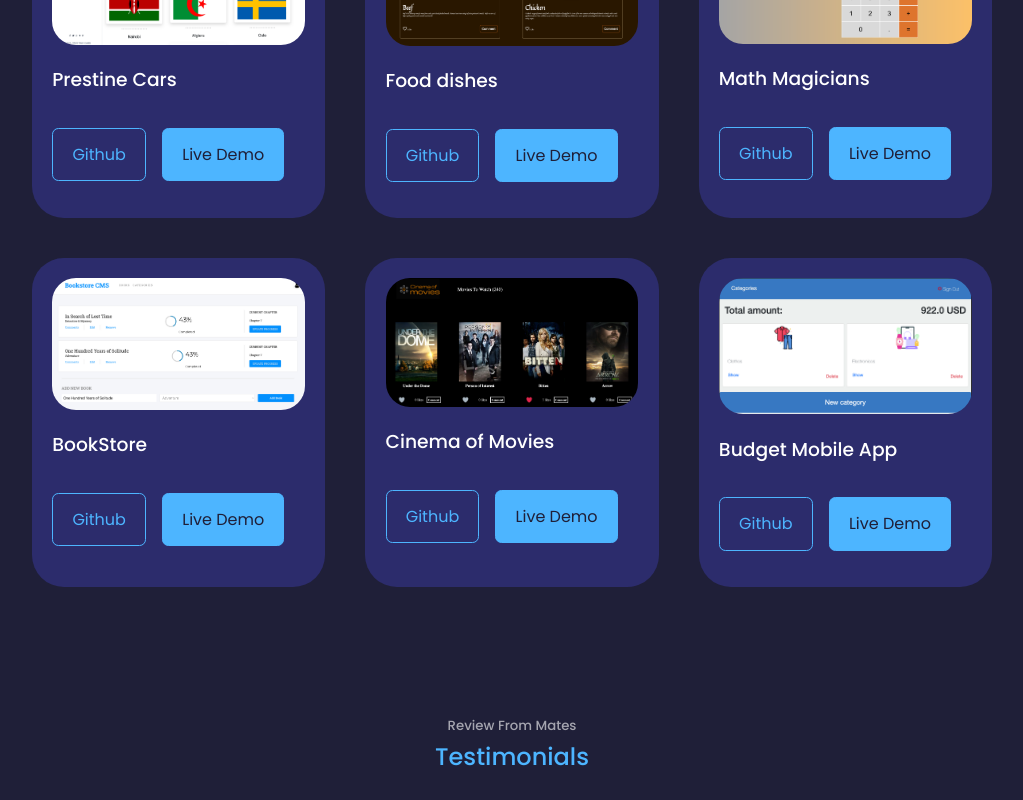
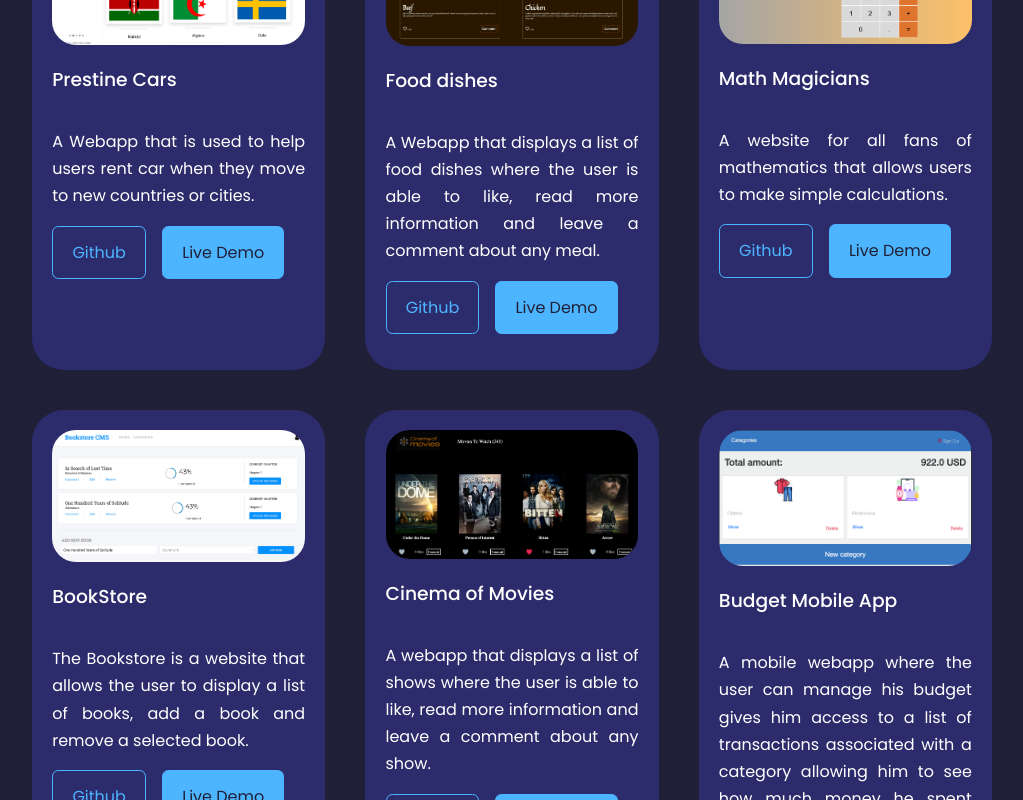
Before and after one commit to selma-belhadj/portfolio-project, a React (Create React App) app: page / in a window 1280 px wide. Shown: the part 2700-3500 px from the top of the page, without its empty margins (128-1151 px from the left). Built offline with nearby package versions, Linux system fonts and the light colour scheme.

Commit message:
Updated the portfolio section with projects summaries

```diff
--- a/src/components/portfolio/Portfolio.js
+++ b/src/components/portfolio/Portfolio.js
@@ -13,7 +13,9 @@ const data = [
     image: IMG1,
     title: 'Prestine Cars',
     github: 'https://github.com/Prestine-Cars',
-    demo: 'https://prestine-carz.herokuapp.com/',
+    demo: 'https://prestine-carz.onrender.com/',
+    description: 'A Webapp that is used to help users rent car when they move to new countries or cities.',
+    skills: ['Rails', 'React', 'Redux', 'Bootstrap', 'PostgreSQL'],
   },
   {
     id: 2,
@@ -21,6 +23,8 @@ const data = [
     title: 'Food dishes',
     github: 'https://github.com/selma-belhadj/Food-dishes',
     demo: 'https://foodzz.netlify.app/',
+    description: 'A Webapp that displays a list of food dishes where the user is able to like, read more information and leave a comment about any meal.',
+    skills: ['JavaScript', 'Webpack', 'Jest', 'Netlify'],
   },
   {
     id: 3,
@@ -28,6 +32,8 @@ const data = [
     title: 'Math Magicians',
     github: 'https://github.com/selma-belhadj/math-magicians',
     demo: 'https://selmab-math-magicians.netlify.app/',
+    description: 'A website for all fans of mathematics that allows users to make simple calculations.',
+    skills: ['React', 'JavaScript', 'CSS3', 'Netlify'],
   },
   {
     id: 4,
@@ -35,6 +41,8 @@ const data = [
     title: 'BookStore',
     github: 'https://github.com/selma-belhadj/Bookstore',
     demo: 'https://selmabelhadj-bookstore.netlify.app/',
+    description: 'The Bookstore is a website that allows the user to display a list of books, add a book and remove a selected book.',
+    skills: ['React', 'Redux', 'JavaScript', 'Netlify'],
   },
   {
     id: 5,
@@ -42,6 +50,8 @@ const data = [
     title: 'Cinema of Movies',
     github: 'https://github.com/Tobinchilongo/JavaScript_Capstone',
     demo: 'https://thecapstone-project-js.netlify.app/',
+    description: 'A webapp that displays a list of shows where the user is able to like, read more information and leave a comment about any show.',
+    skills: ['React', 'JavaScript', 'CSS3', 'Netlify'],
   },
   {
     id: 6,
@@ -49,6 +59,8 @@ const data = [
     title: 'Budget Mobile App',
     github: 'https://github.com/selma-belhadj/BudgetApp',
     demo: 'https://cash-app-dz.onrender.com/',
+    description: 'A mobile webapp where the user can manage his budget gives him access to a list of transactions associated with a category allowing him to see how much money he spent and on what.',
+    skills: ['Ruby', 'Rails', 'PostgreSQL', 'Render'],
   },
 ];
 
@@ -59,13 +71,21 @@ const Portfolio = () => (
     <div className="container portfolio__container">
       {
             data.map(({
-              id, image, title, github, demo,
+              id, image, title, github, demo, description,
             }) => (
               <article key={id} className="portfolio__item">
                 <div className="portfolio__item-image">
                   <img src={image} alt="" />
                 </div>
                 <h3>{title}</h3>
+                <div className="portfolio__item-description">
+                  <p>{description}</p>
+                </div>
+                {/* <div>
+                  <ul className="portfolio__item-skills">
+                    { skills.map((skill) => <li key={skill}><b>{skill}</b></li>) }
+                  </ul>
+                </div> */}
                 <div className="portfolio__item-cta">
                   <a href={github} className="btn" target="_blank" rel="noreferrer">Github</a>
                   <a href={demo} className="btn btn-primary" target="_blank" rel="noreferrer">Live Demo</a>
--- a/src/components/portfolio/portfolio.css
+++ b/src/components/portfolio/portfolio.css
@@ -26,6 +26,11 @@
   margin: 1.2rem 0 2rem;
 }
 
+.portfolio__item-description {
+  margin-bottom: 1rem;
+  text-align: justify;
+}
+
 .portfolio__item-cta {
   display: flex;
   gap: 1rem;
```
